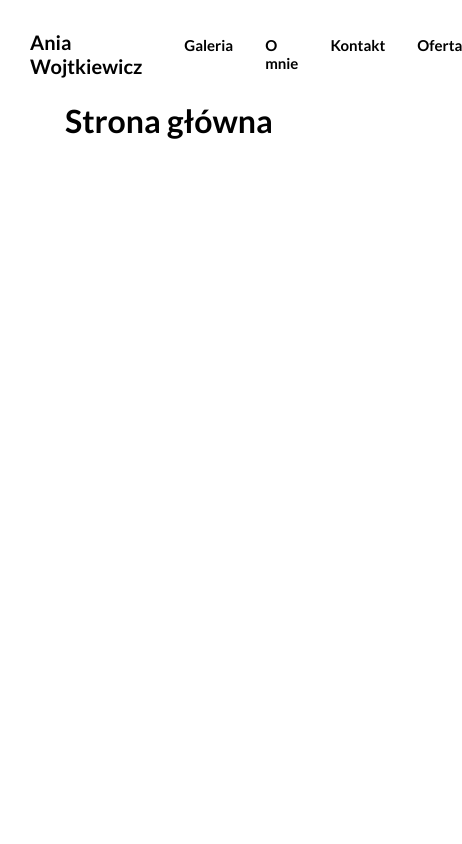
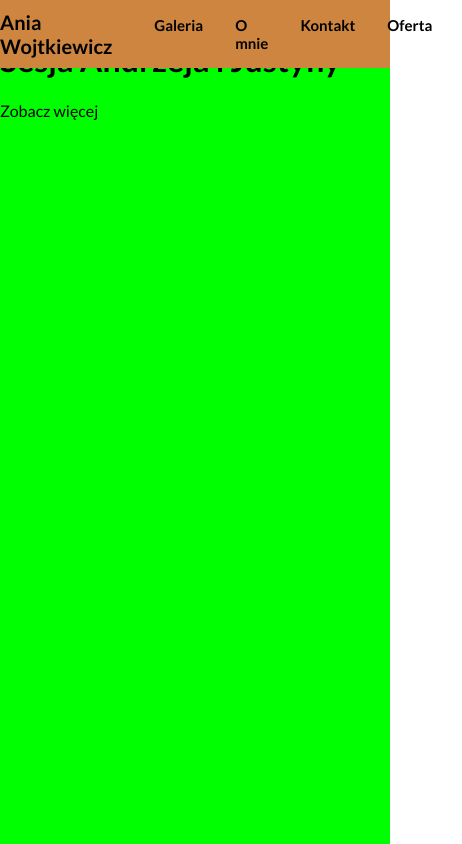
Before and after one commit to wwojciech89/ania-website, a Gatsby site: page / in a window 390 px wide. Shown: the whole page, 462 px wide, since content can reach past the window. Built offline with nearby package versions, Linux system fonts and the light colour scheme; Gatsby itself is replaced by a stand-in of ours.

Commit message:
add responsive navigation

```diff
--- a/src/assets/styles/globalStyles.js
+++ b/src/assets/styles/globalStyles.js
@@ -13,7 +13,6 @@ html {
 
 body {
     margin: 0;
-    padding: 80px 65px 0;
     font-family: 'Lato';
 }
 
--- a/src/components/Navigation/Navigation.js
+++ b/src/components/Navigation/Navigation.js
@@ -2,13 +2,17 @@ import React from 'react';
 import styled from 'styled-components';
 import { Link } from 'gatsby';
 
-const NavigationWrapper = styled.nav`
-position: absolute;
-top: 20px;
-left: 30px;
+
+const NavigationWrapper = styled.div`
+position: fixed;
+background-color: peru;
+width: 100%;
+`
+
+const NavigationBar = styled.nav`
 display: flex;
 align-items: center;
-justify-content: flex-start;
+justify-content: space-around;
 font-family: 'Lato';
 
 a {
@@ -39,6 +43,7 @@ margin-left: 32px;
 const Navigation = () => (
 
     <NavigationWrapper>
+      <NavigationBar>
         <Logo><Link strict to="/">
             Ania Wojtkiewicz</Link>
             </Logo>
@@ -56,7 +61,9 @@ const Navigation = () => (
                 <Link to="/offer">Oferta</Link>
                 </NavigationListItem>
         </NavigationList>
+      </NavigationBar>
     </NavigationWrapper>
+
 )
 
 export default Navigation;
--- a/src/pages/index.js
+++ b/src/pages/index.js
@@ -1,10 +1,36 @@
-import * as React from "react"
+import * as React from 'react';
+import { graphql } from 'gatsby';
+import styled from 'styled-components';
+
+
+const SliderWrapper = styled.div`
+align-items: center;
+background-color: lime;
+height: 100vh;
+
+  p {
+    margin: 0;
+  }
+`
+
+
+
+
+const MainSlider = () => {
+ return ( <SliderWrapper>
+    <p>Plenery</p>
+    <h1>Sesja Andrzeja i Justyny</h1>
+    <p>Zobacz więcej</p>
+
+  </SliderWrapper>
+ )
+}
 
 
 
 const IndexPage = () => (
   <>
-    <h1>Strona główna</h1>
+    <MainSlider />
   </>
 )
 
```
